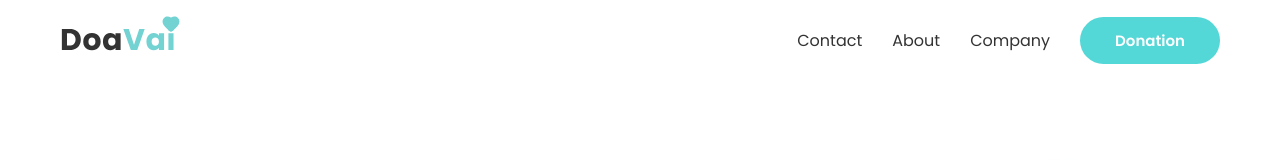
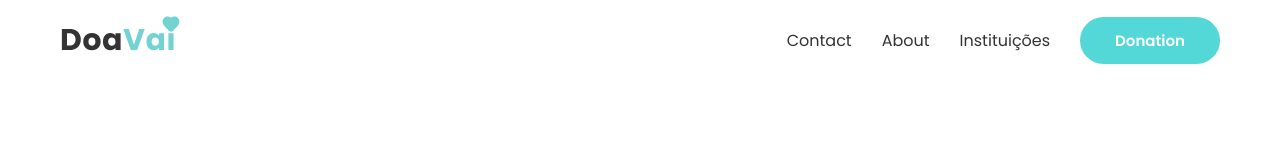
Before and after one commit to douglassantos45/doavai, a Next.js app: page / in a window 1280 px wide. Shown: the top 160 px of the page. Built offline with nearby package versions, Linux system fonts and the light colour scheme.

Commit message:
Add component active link

```diff
--- a/src/components/Header/index.tsx
+++ b/src/components/Header/index.tsx
@@ -1,7 +1,9 @@
+import Link from 'next/link';
 import { useState } from 'react';
 import { FiX } from 'react-icons/fi';
 import { RiMenu3Fill } from 'react-icons/ri';
 import { useModal } from '../../contexts/ModalContext';
+import { ActiveLink } from '../ActiveLink';
 
 import Button from '../Button';
 
@@ -17,9 +19,11 @@ export default function Header() {
 
   return (
     <header className={`container ${styles.header}`}>
-      <div className={styles.logo}>
-        <img src="assets/img/logo.svg" alt="" />
-      </div>
+      <Link href="/">
+        <div className={styles.logo}>
+          <img src="assets/img/logo.svg" alt="" />
+        </div>
+      </Link>
       <nav className={showMenu ? styles.show_menu : ''}>
         <li>
           <a href="/404" target="_blank">
@@ -32,9 +36,11 @@ export default function Header() {
           </a>
         </li>
         <li>
-          <a href="/404" target="_blank">
-            Company
-          </a>
+          <ActiveLink activeClassName={styles.active_link} href="/institutions">
+            <a className={`${styles.nav_link} ${styles.active_link}`}>
+              Instituições
+            </a>
+          </ActiveLink>
         </li>
         <li>
           <Button
```
